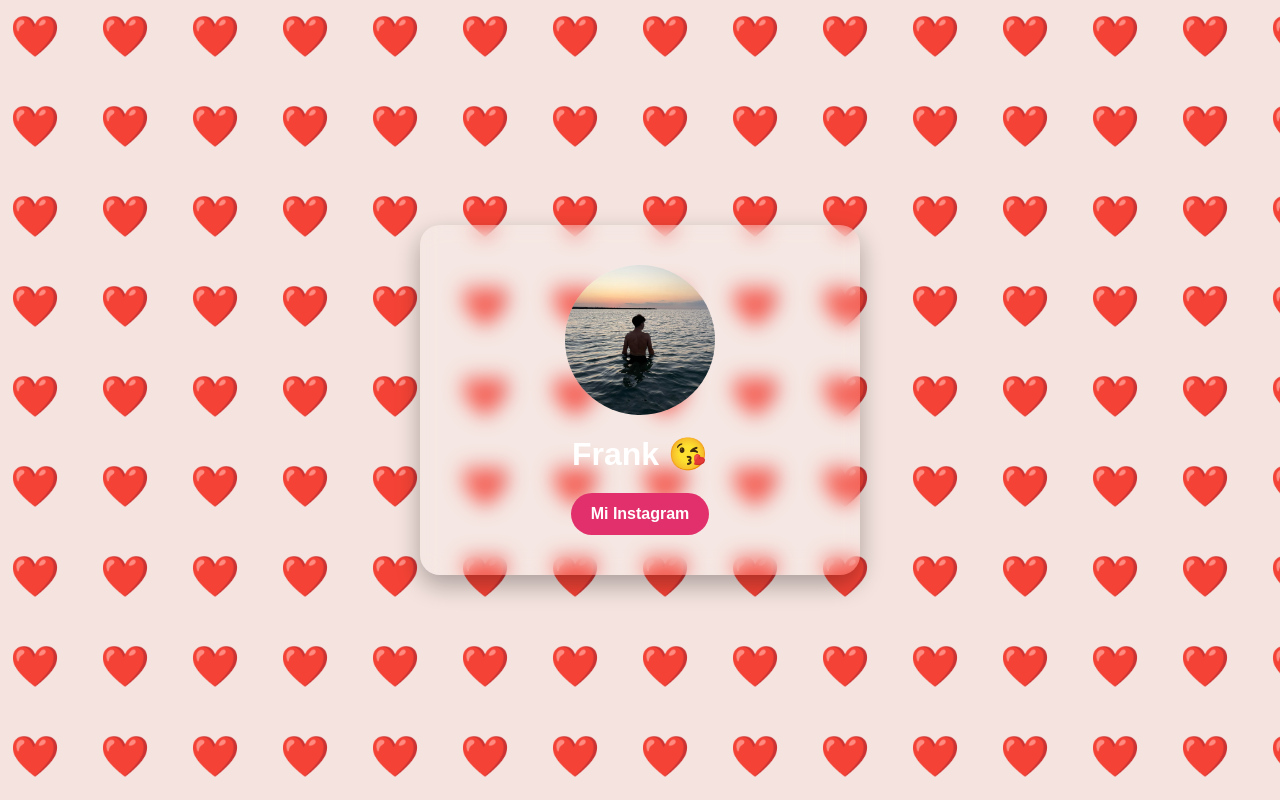
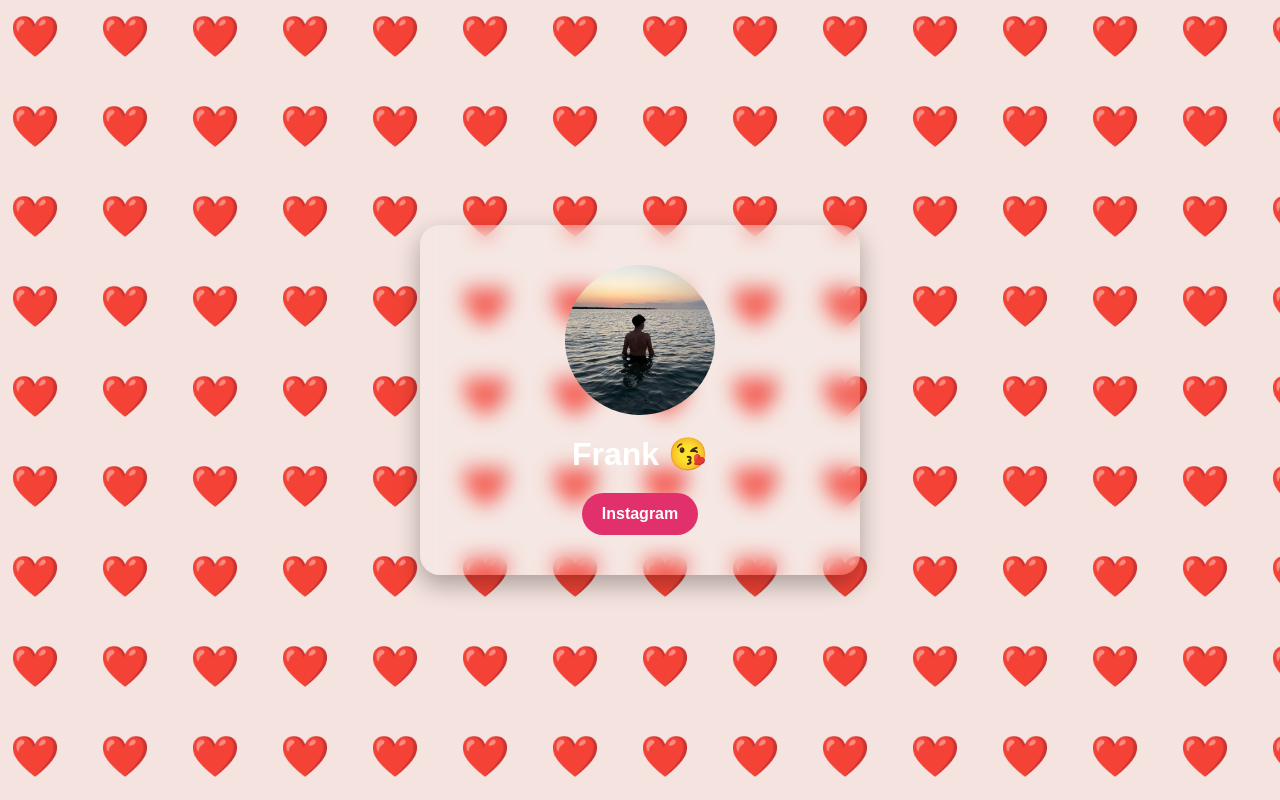
Before and after one commit to frankfer629/proyecto-frank-, a plain HTML site: page index.html in a window 1280 px wide. Drawn offline with Linux system fonts and the light colour scheme.

Commit message:
Update index.html

```diff
--- a/index.html
+++ b/index.html
@@ -87,7 +87,7 @@
         <h1>Frank 😘 </h1>
 
         <a class="btn" onclick="abrirInstagram()">
-            Mi Instagram
+             Instagram
 </a>
 </div>
 
```
